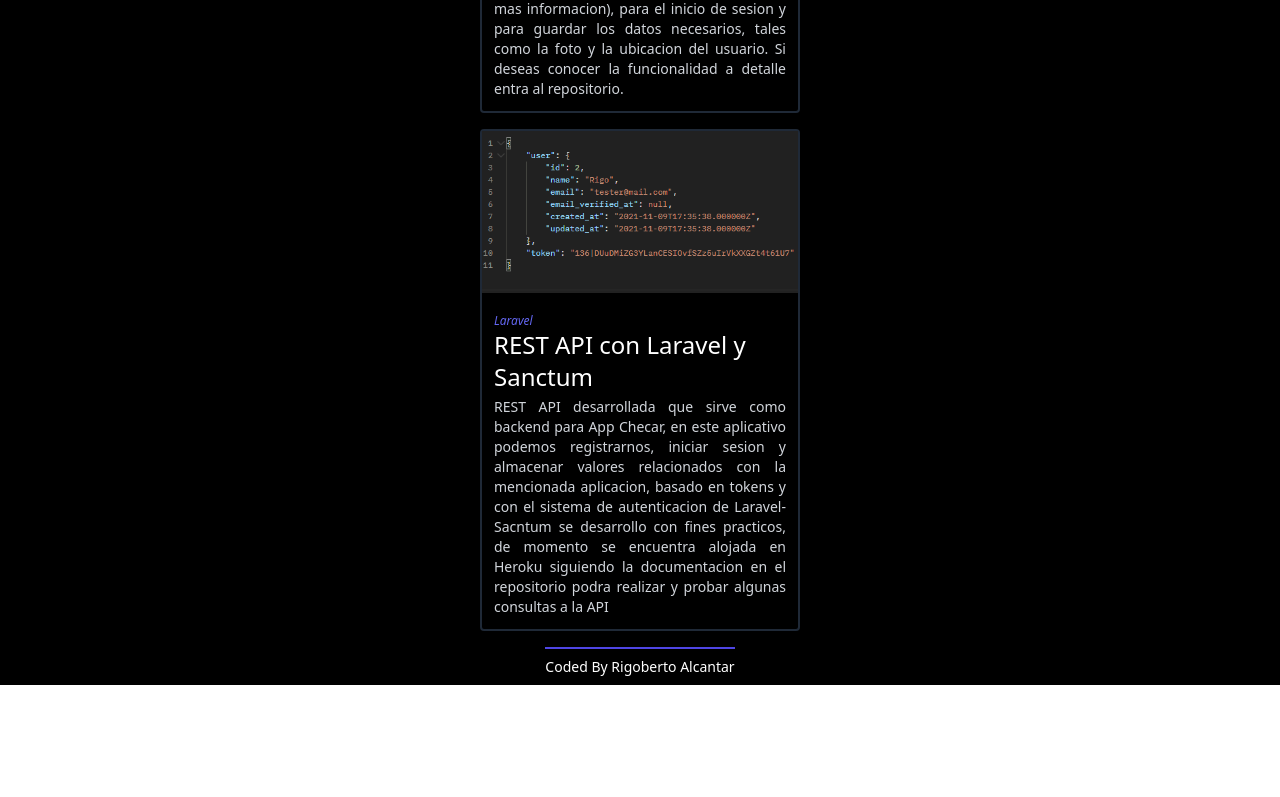
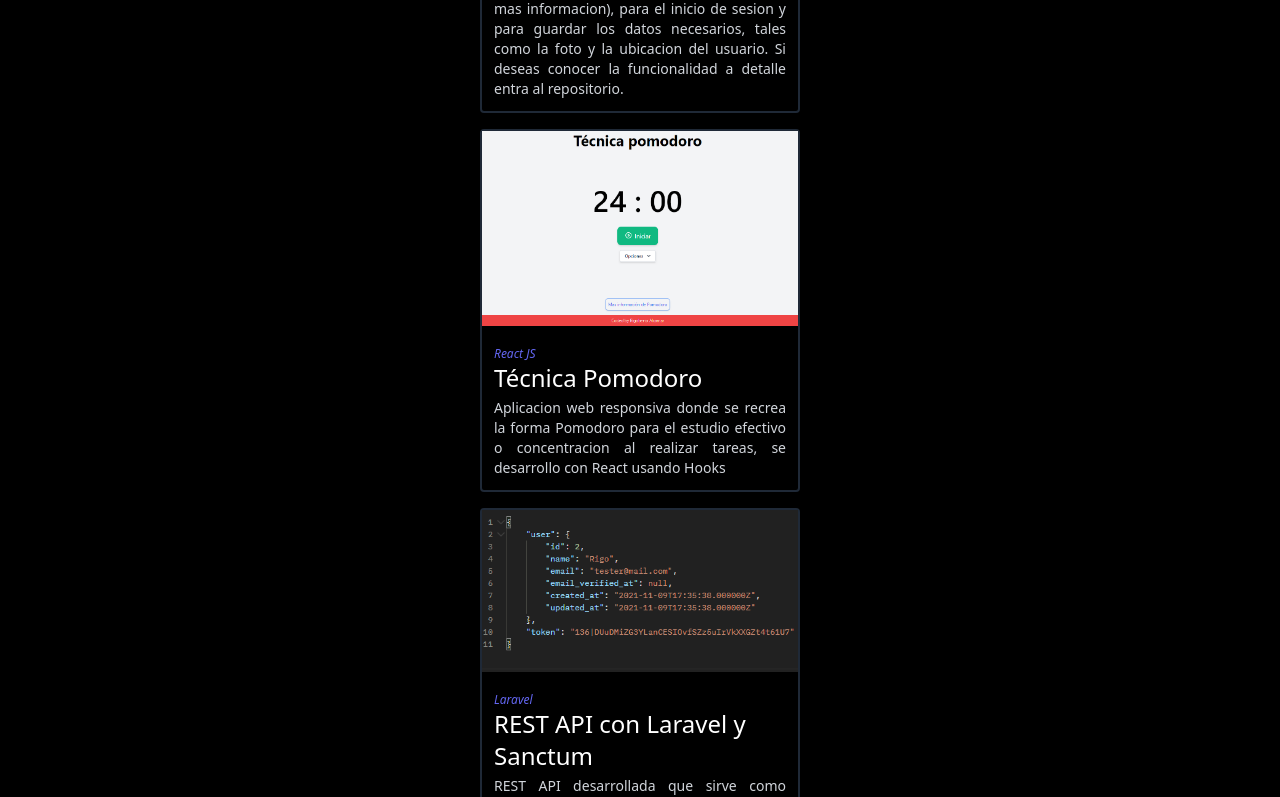
Before and after one commit to rigobertoalag/portfolio-rigoalag, a React (Create React App) app: page / in a window 1280 px wide. Shown: the part 1566-2363 px from the top of the page. Before the commit the page ends 2251 px from the top, so only its background shows below. Built offline with nearby package versions, Linux system fonts and the light colour scheme.

Commit message:
Add pomodoro app

```diff
--- a/src/json/projects.js
+++ b/src/json/projects.js
@@ -19,6 +19,15 @@
     },
     {
         id: 3,
+        title: "Técnica Pomodoro",
+        description: "Aplicacion web responsiva donde se recrea la forma Pomodoro para el estudio efectivo o concentracion al realizar tareas, se desarrollo con React usando Hooks",
+        techs: "React JS",
+        img: "/img/projects/pomodoro.PNG",
+        url: "",
+        gitUrl: "https://rigobertoalag.github.io/pomodoro-portfolio/"
+    },
+    {
+        id: 4,
         title: "REST API con Laravel y Sanctum",
         description: "REST API desarrollada que sirve como backend para App Checar, en este aplicativo podemos registrarnos, iniciar sesion y almacenar valores relacionados con la mencionada aplicacion, basado en tokens y con el sistema de autenticacion de Laravel-Sacntum se desarrollo con fines practicos, de momento se encuentra alojada en Heroku siguiendo la documentacion en el repositorio podra realizar y probar algunas consultas a la API",
         techs: "Laravel",
```
Also changed, not shown: public/img/projects/pomodoro.PNG (added).
